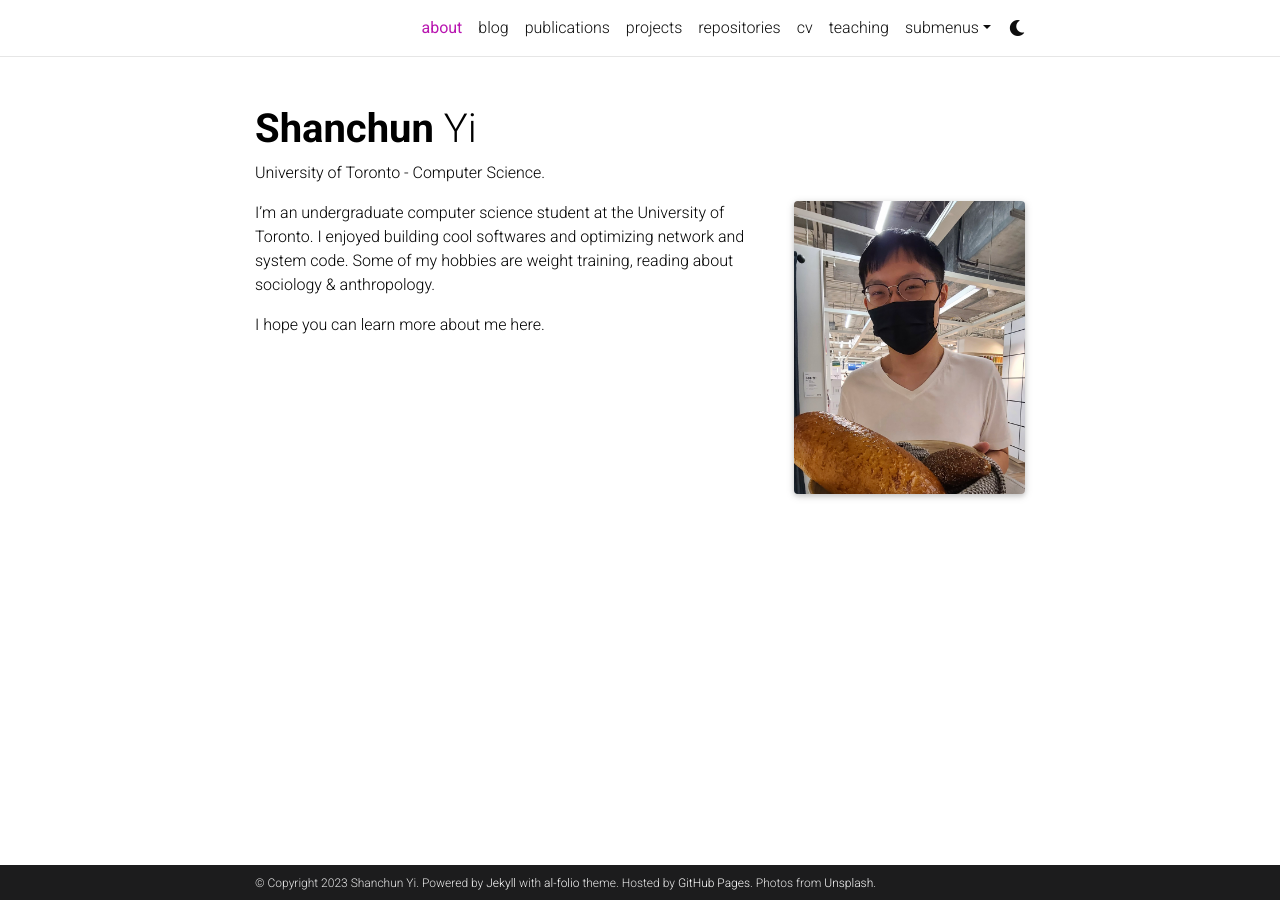
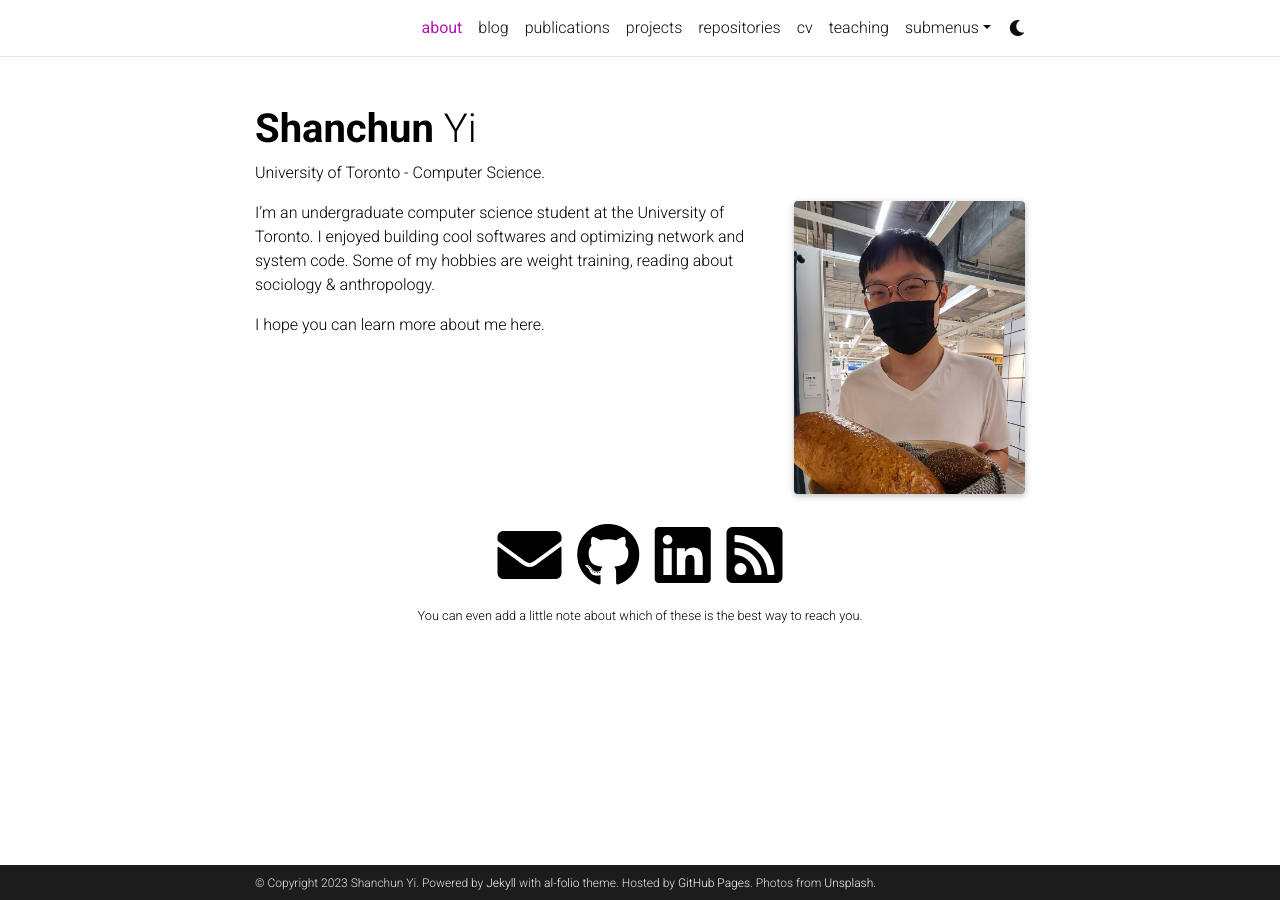
Before and after one commit to xpbeyo/xpbeyo.github.io, a Jekyll site: the page built from _pages/about.md, in a window 1280 px wide. Built offline with Jekyll 4.4.1, drawn with Linux system fonts in a browser that asks for light colours; full-size pictures stand in for the smaller copies a plugin makes; comment, search, counter and statistics services are not loaded; a style sheet for code colours, icons or effects is not loaded; some of the changed lines change nothing that is shown.

Commit message:
Added social back in about

```diff
--- a/_config.yml
+++ b/_config.yml
@@ -67,11 +67,11 @@ og_image: # The site-wide (default for all links) Open Graph preview image
 # Social integration
 # -----------------------------------------------------------------------------
 
-github_username: # your GitHub user name
+github_username: xpbeyo
 gitlab_username: # your GitLab user name
 twitter_username: # your Twitter handle
 mastodon_username: # your mastodon instance+username in the format instance.tld/@username
-linkedin_username: # your LinkedIn user name
+linkedin_username: samuelyixp
 telegram_username: # your Telegram user name
 scholar_userid: # your Google Scholar ID
 semanticscholar_id: # your Semantic Scholar ID
--- a/_pages/about.md
+++ b/_pages/about.md
@@ -11,7 +11,7 @@ profile:
 
 news: false  # includes a list of news items
 selected_papers: false # includes a list of papers marked as "selected={true}"
-social: false  # includes social icons at the bottom of the page
+social: true  # includes social icons at the bottom of the page
 ---
 
 I'm an undergraduate computer science student at the University of Toronto. I enjoyed building cool softwares and optimizing network and system code. Some of my hobbies are weight training, reading about sociology & anthropology.
```
